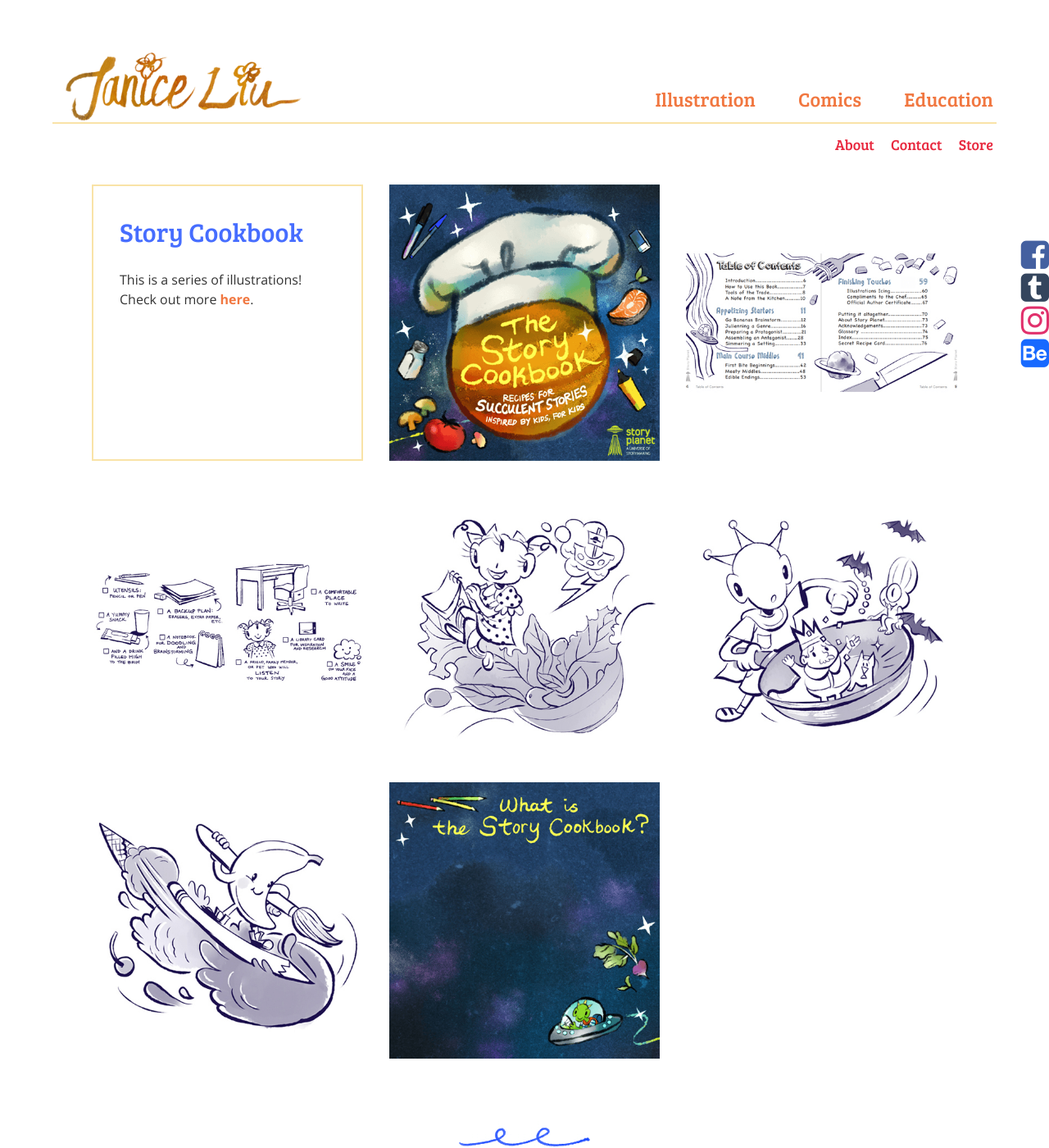
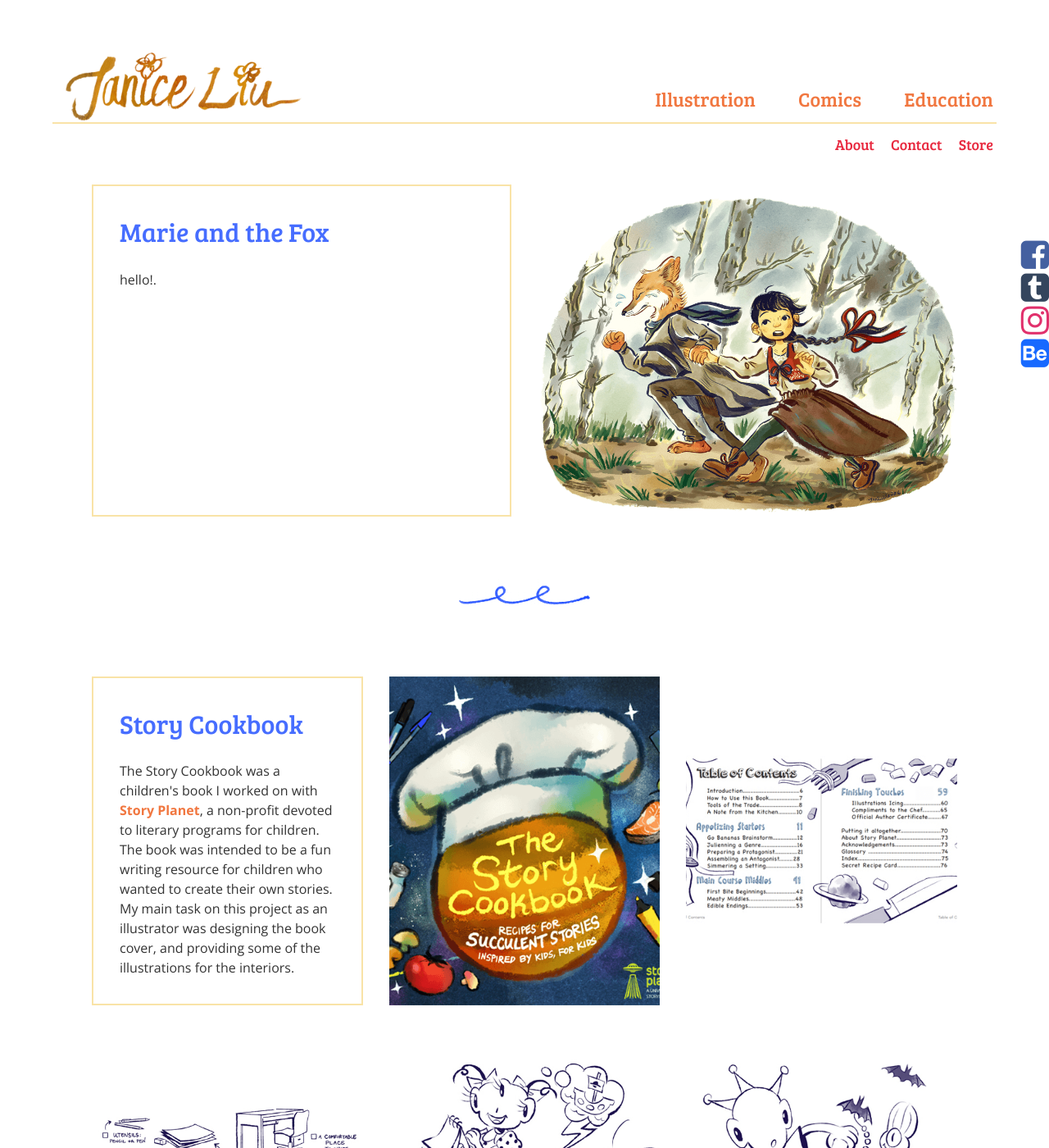
Before and after one commit to flutterdoodle/flutterdoodle.github.io, a Jekyll site: the page built from illustrations.html, in a window 1280 px wide and 1400 px high. Shown: the whole window at 82% size. Built offline with Jekyll 4.4.1, drawn with Linux system fonts in a browser that asks for light colours; nearby versions of some CDN libraries; some of the changed text lies outside the part shown.

Commit message:
Update illustrations.html

```diff
--- a/illustrations.html
+++ b/illustrations.html
@@ -2,8 +2,15 @@
 layout: gallery
 permalink: /illustrations/
 series:
+  - title: Marie and the Fox
+    description: hello!.
+    thirds: false
+    images:
+      - thumb: /img/illustrations/cryingfox-s.png
+        full: /img/illustrations/cryingfox-s.png
+        desc: Sample description
   - title: Story Cookbook
-    description: This is a series of illustrations! Check out more <a href='#'>here</a>.
+    description: The Story Cookbook was a children's book I worked on with <a href="http://storyplanet.ca/">Story Planet</a>, a non-profit devoted to literary programs for children. The book was intended to be a fun writing resource for children who wanted to create their own stories. My main task on this project as an illustrator was designing the book cover, and providing some of the illustrations for the interiors.
     thirds: true
     images:
       - thumb: /img/illustrations/storycookbook-1-th.png
@@ -21,15 +28,4 @@ series:
         full: /img/illustrations/storycookbook-6.png
       - thumb: /img/illustrations/storycookbook-7-th.png
         full: /img/illustrations/storycookbook-7.png
-  - title: Marie and the Fox
-    description: This is a series of illustrations! Check out more <a href='#'>here</a>.
-    thirds: false
-    images:
-      - thumb: /img/illustrations/cryingfox-s.png
-        full: /img/illustrations/cryingfox-s.png
-        desc: Sample description
-      - thumb: /img/illustrations/cryingfoxink.png
-        full: /img/illustrations/cryingfoxink.png
-      - thumb: /img/illustrations/cryingfox-1.png
-        full: /img/illustrations/cryingfox-1.png
 ---
```
